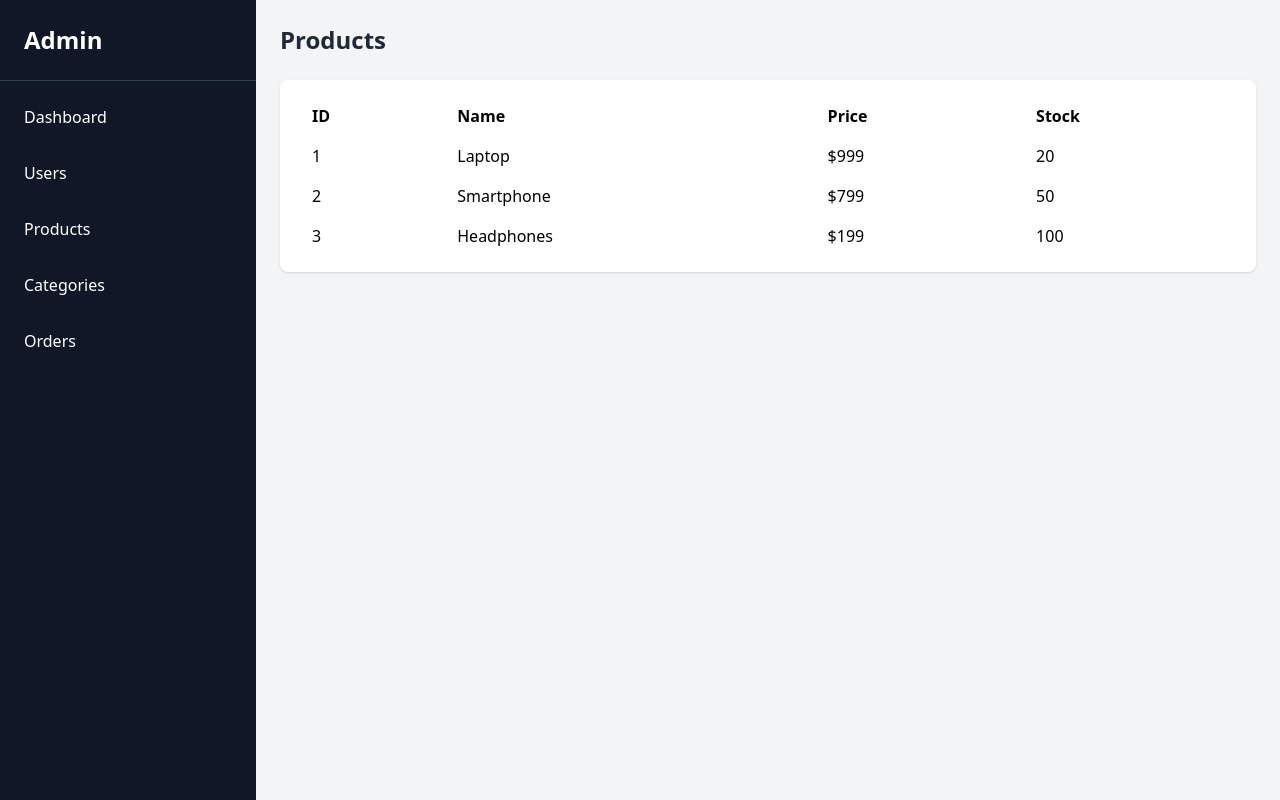
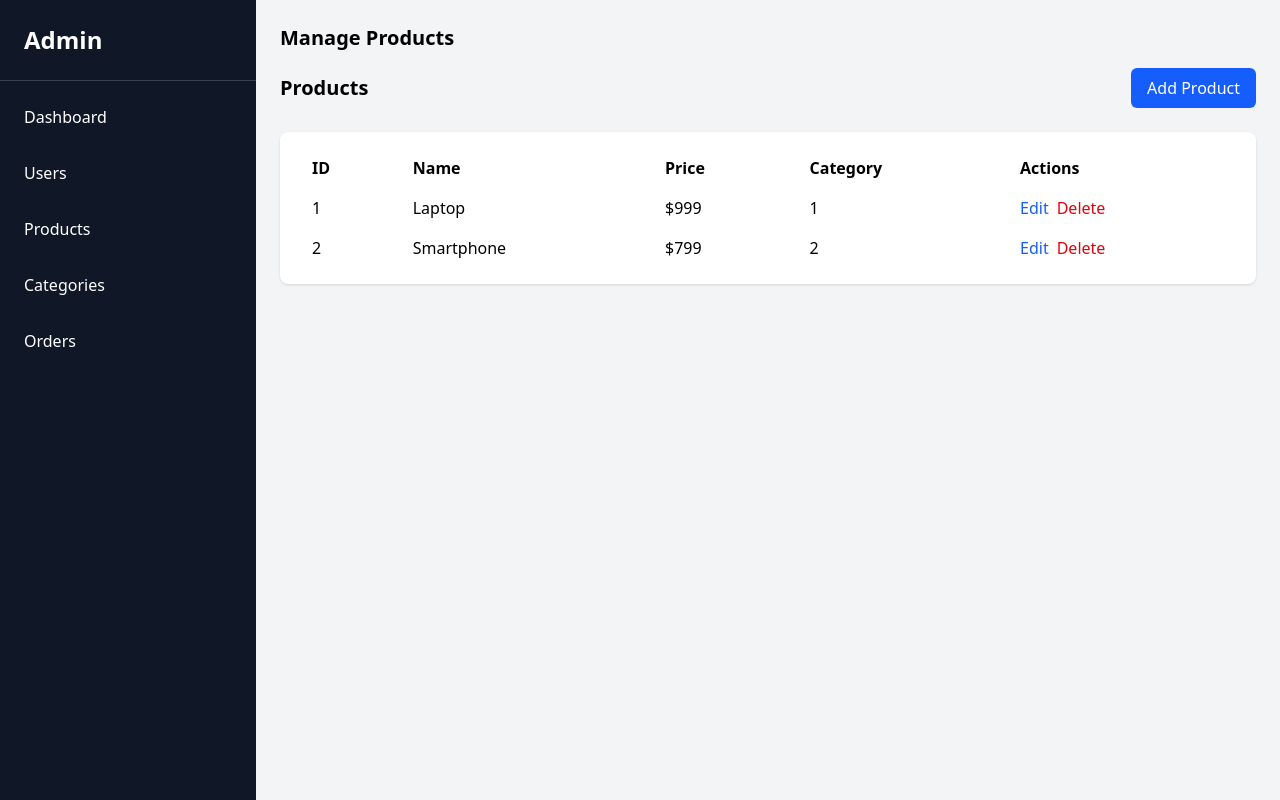
Before and after one commit to MohamedAbail1/Ecommerce-frontend, a React (Vite) app: page /products in a window 1280 px wide. Built offline with nearby package versions, Linux system fonts and the light colour scheme.

Commit message:
Added functionality to add, edit, and delete products.

```diff
--- /dev/null
+++ b/src/components/dashboard/components/ProductForm.jsx
@@ -0,0 +1,109 @@
+import { useState, useEffect } from 'react';
+
+export default function ProductForm({ product = null, onSubmit }) {
+  const [formData, setFormData] = useState({
+    name: '',
+    description: '',
+    price: '',
+    image: '',
+    category_id: ''
+  });
+
+  useEffect(() => {
+    if (product) {
+      setFormData({
+        name: product.name,
+        description: product.description,
+        price: product.price,
+        image: product.image,
+        category_id: product.category_id
+      });
+    }
+  }, [product]);
+
+  const handleChange = (e) => {
+    const { name, value } = e.target;
+    setFormData((prev) => ({
+      ...prev,
+      [name]: value
+    }));
+  };
+
+  const handleSubmit = (e) => {
+    e.preventDefault();
+    onSubmit(formData);
+  };
+
+  return (
+    <div className="bg-white p-6 rounded-lg shadow-md">
+      <h2 className="text-xl font-semibold mb-4">{product ? 'Edit Product' : 'Add Product'}</h2>
+      <form onSubmit={handleSubmit}>
+        <div className="mb-4">
+          <label htmlFor="name" className="block text-sm font-medium">Product Name</label>
+          <input
+            type="text"
+            name="name"
+            id="name"
+            value={formData.name}
+            onChange={handleChange}
+            required
+            className="w-full p-2 mt-1 border rounded-md"
+          />
+        </div>
+        <div className="mb-4">
+          <label htmlFor="description" className="block text-sm font-medium">Description</label>
+          <textarea
+            name="description"
+            id="description"
+            value={formData.description}
+            onChange={handleChange}
+            required
+            className="w-full p-2 mt-1 border rounded-md"
+          />
+        </div>
+        <div className="mb-4">
+          <label htmlFor="price" className="block text-sm font-medium">Price</label>
+          <input
+            type="number"
+            name="price"
+            id="price"
+            value={formData.price}
+            onChange={handleChange}
+            required
+            className="w-full p-2 mt-1 border rounded-md"
+          />
+        </div>
+        <div className="mb-4">
+          <label htmlFor="image" className="block text-sm font-medium">Image URL</label>
+          <input
+            type="text"
+            name="image"
+            id="image"
+            value={formData.image}
+            onChange={handleChange}
+            required
+            className="w-full p-2 mt-1 border rounded-md"
+          />
+        </div>
+        <div className="mb-4">
+          <label htmlFor="category_id" className="block text-sm font-medium">Category</label>
+          <input
+            type="text"
+            name="category_id"
+            id="category_id"
+            value={formData.category_id}
+            onChange={handleChange}
+            required
+            className="w-full p-2 mt-1 border rounded-md"
+          />
+        </div>
+        <button
+          type="submit"
+          className="w-full py-2 bg-blue-600 text-white rounded-md"
+        >
+          {product ? 'Update Product' : 'Add Product'}
+        </button>
+      </form>
+    </div>
+  );
+}
--- /dev/null
+++ b/src/components/dashboard/components/ProductList.jsx
@@ -0,0 +1,81 @@
+import { useState } from 'react';
+import ProductForm from './ProductForm';
+
+export default function ProductList() {
+  const [products, setProducts] = useState([
+    { id: 1, name: 'Laptop', description: 'High performance laptop', price: 999, image: 'image_url', category_id: '1' },
+    { id: 2, name: 'Smartphone', description: 'Latest model smartphone', price: 799, image: 'image_url', category_id: '2' }
+  ]);
+
+  const [selectedProduct, setSelectedProduct] = useState(null);
+
+  const addProduct = (newProduct) => {
+    setProducts([...products, { ...newProduct, id: products.length + 1 }]);
+    setSelectedProduct(null);
+  };
+
+  const updateProduct = (updatedProduct) => {
+    setProducts(products.map((product) => (product.id === updatedProduct.id ? updatedProduct : product)));
+    setSelectedProduct(null);
+  };
+
+  const deleteProduct = (id) => {
+    setProducts(products.filter((product) => product.id !== id));
+  };
+
+  return (
+    <div className="space-y-6">
+      <div className="flex justify-between items-center">
+        <h2 className="text-xl font-semibold">Products</h2>
+        <button
+          onClick={() => setSelectedProduct({})}
+          className="bg-blue-600 text-white py-2 px-4 rounded-md"
+        >
+          Add Product
+        </button>
+      </div>
+
+      {selectedProduct !== null && (
+        <ProductForm product={selectedProduct} onSubmit={selectedProduct.id ? updateProduct : addProduct} />
+      )}
+
+      <div className="bg-white p-4 rounded-lg shadow">
+        <table className="w-full text-left table-auto">
+          <thead>
+            <tr>
+              <th className="px-4 py-2">ID</th>
+              <th className="px-4 py-2">Name</th>
+              <th className="px-4 py-2">Price</th>
+              <th className="px-4 py-2">Category</th>
+              <th className="px-4 py-2">Actions</th>
+            </tr>
+          </thead>
+          <tbody>
+            {products.map((product) => (
+              <tr key={product.id}>
+                <td className="px-4 py-2">{product.id}</td>
+                <td className="px-4 py-2">{product.name}</td>
+                <td className="px-4 py-2">${product.price}</td>
+                <td className="px-4 py-2">{product.category_id}</td>
+                <td className="px-4 py-2">
+                  <button
+                    onClick={() => setSelectedProduct(product)}
+                    className="text-blue-600"
+                  >
+                    Edit
+                  </button>
+                  <button
+                    onClick={() => deleteProduct(product.id)}
+                    className="ml-2 text-red-600"
+                  >
+                    Delete
+                  </button>
+                </td>
+              </tr>
+            ))}
+          </tbody>
+        </table>
+      </div>
+    </div>
+  );
+}
--- a/src/components/dashboard/pages/Products.jsx
+++ b/src/components/dashboard/pages/Products.jsx
@@ -1,37 +1,10 @@
-import Header from "../components/Header";
+import ProductList from "../components/ProductList";
 
 export default function Products() {
-  const products = [
-    { id: 1, name: "Laptop", price: "$999", stock: 20 },
-    { id: 2, name: "Smartphone", price: "$799", stock: 50 },
-    { id: 3, name: "Headphones", price: "$199", stock: 100 }
-  ];
-
   return (
     <div>
-      <Header title="Products" />
-      <div className="bg-white p-4 rounded-lg shadow">
-        <table className="w-full text-left table-auto">
-          <thead>
-            <tr>
-              <th className="px-4 py-2">ID</th>
-              <th className="px-4 py-2">Name</th>
-              <th className="px-4 py-2">Price</th>
-              <th className="px-4 py-2">Stock</th>
-            </tr>
-          </thead>
-          <tbody>
-            {products.map((product) => (
-              <tr key={product.id}>
-                <td className="px-4 py-2">{product.id}</td>
-                <td className="px-4 py-2">{product.name}</td>
-                <td className="px-4 py-2">{product.price}</td>
-                <td className="px-4 py-2">{product.stock}</td>
-              </tr>
-            ))}
-          </tbody>
-        </table>
-      </div>
+      <h2 className="text-xl font-semibold mb-4">Manage Products</h2>
+      <ProductList />
     </div>
   );
 }
```
